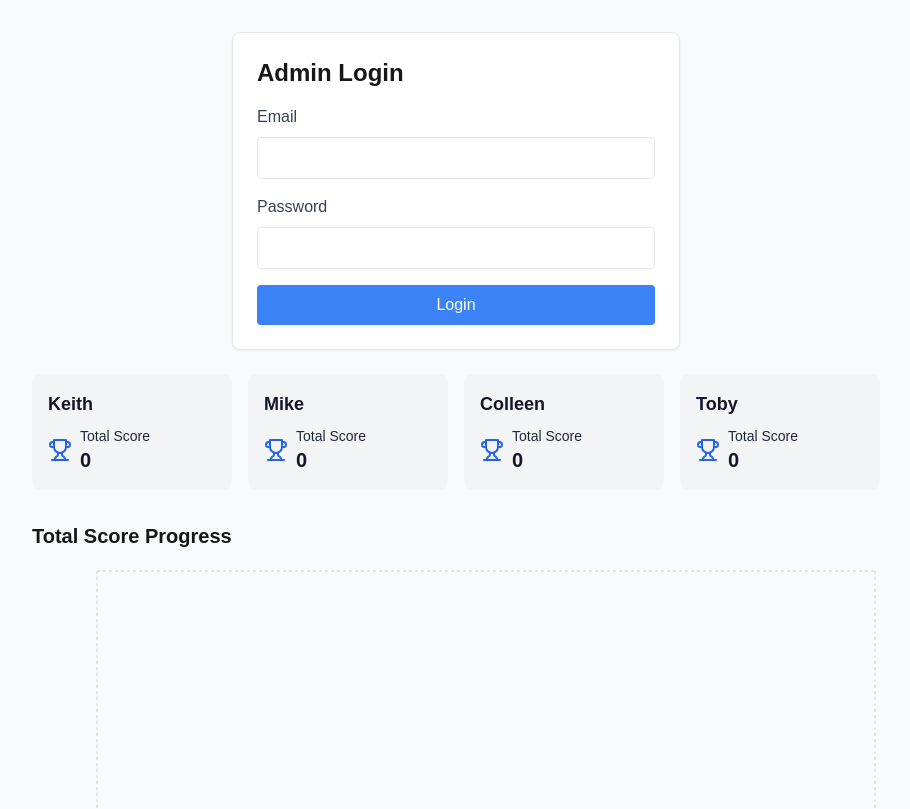
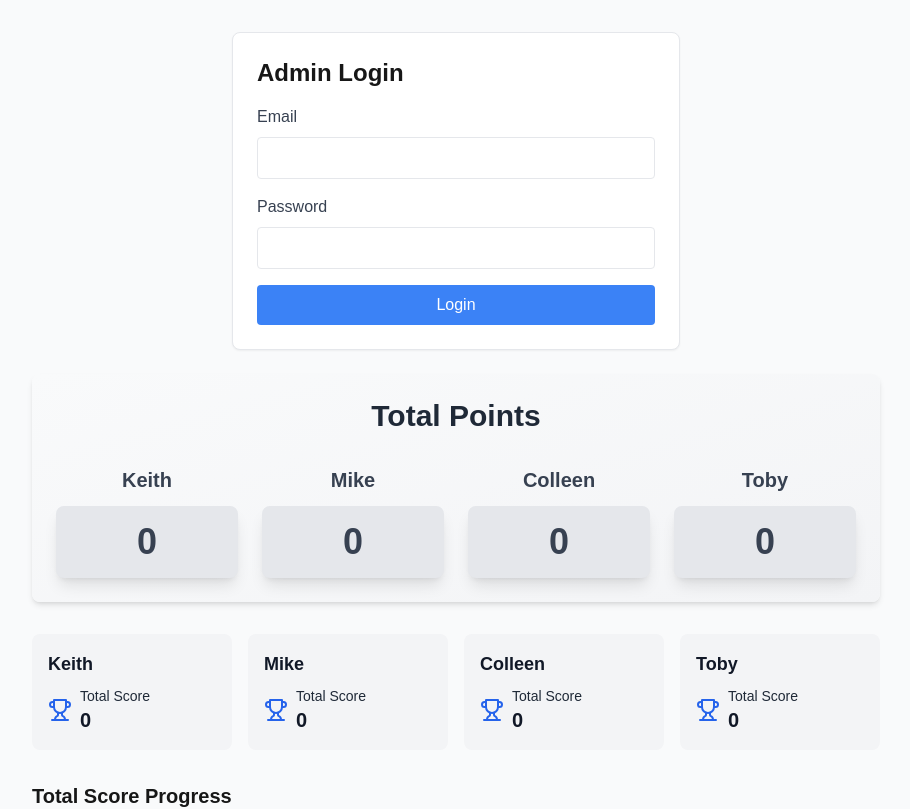
Before and after one commit to mwinscot/nyt-puzzle-scoreboard, a Next.js app: page / in a window 1280 px wide. Shown: the top 809 px of the page, without its empty margins (184-1094 px from the left). Built offline with nearby package versions, Linux system fonts and the light colour scheme; no server answers; the database is empty.

Commit message:
Fix scoring 2

```diff
--- a/src/components/TotalScoreHeader.tsx
+++ b/src/components/TotalScoreHeader.tsx
@@ -21,51 +21,47 @@ export const TotalScoreHeader: React.FC<TotalScoreHeaderProps> = ({
   player3Name,
   player4Name
 }) => {
-  // Function to determine background color based on score
-  const getScoreColor = (score: number, maxScore: number) => {
+  // Function to determine background and text colors based on ranking
+  const getStyles = (score: number, maxScore: number) => {
     const ratio = score / maxScore;
-    if (ratio >= 0.95) return 'bg-green-500';
-    if (ratio >= 0.9) return 'bg-green-400';
-    if (ratio >= 0.8) return 'bg-blue-500';
-    if (ratio >= 0.7) return 'bg-blue-400';
-    if (ratio >= 0.6) return 'bg-yellow-500';
-    return 'bg-yellow-400';
+    if (ratio >= 0.95) return 'bg-gradient-to-br from-yellow-400 to-yellow-600 text-white';
+    if (ratio >= 0.9) return 'bg-gradient-to-br from-slate-300 to-slate-500 text-white';
+    if (ratio >= 0.85) return 'bg-gradient-to-br from-amber-600 to-amber-800 text-white';
+    if (ratio >= 0.8) return 'bg-blue-500 text-white';
+    if (ratio >= 0.7) return 'bg-blue-400 text-white';
+    return 'bg-gray-200 text-gray-700';
   };
 
   const maxScore = Math.max(player1Score, player2Score, player3Score, player4Score);
 
   return (
-    <div className="mb-8">
-      <h2 className="text-2xl font-bold text-center mb-6">Total Points</h2>
-      <div className="grid grid-cols-4 gap-4">
-        {/* Player 1 */}
-        <div className="flex flex-col items-center">
-          <div className="text-xl font-bold mb-2">{player1Name}</div>
-          <div className={`text-4xl font-bold p-4 rounded-lg text-white ${getScoreColor(player1Score, maxScore)}`}>
+    <div className="rounded-lg p-6 bg-gradient-to-br from-gray-50 to-gray-100 shadow-md">
+      <h2 className="text-3xl font-bold text-center mb-8 text-gray-800">Total Points</h2>
+      <div className="grid grid-cols-4 gap-6">
+        <div className="text-center">
+          <div className="text-xl font-bold mb-3 text-gray-700">{player1Name}</div>
+          <div className={`text-4xl font-bold py-4 px-6 rounded-lg shadow-lg transition-all duration-300 transform hover:scale-105 ${getStyles(player1Score, maxScore)}`}>
             {player1Score}
           </div>
         </div>
 
-        {/* Player 2 */}
-        <div className="flex flex-col items-center">
-          <div className="text-xl font-bold mb-2">{player2Name}</div>
-          <div className={`text-4xl font-bold p-4 rounded-lg text-white ${getScoreColor(player2Score, maxScore)}`}>
+        <div className="text-center">
+          <div className="text-xl font-bold mb-3 text-gray-700">{player2Name}</div>
+          <div className={`text-4xl font-bold py-4 px-6 rounded-lg shadow-lg transition-all duration-300 transform hover:scale-105 ${getStyles(player2Score, maxScore)}`}>
             {player2Score}
           </div>
         </div>
 
-        {/* Player 3 */}
-        <div className="flex flex-col items-center">
-          <div className="text-xl font-bold mb-2">{player3Name}</div>
-          <div className={`text-4xl font-bold p-4 rounded-lg text-white ${getScoreColor(player3Score, maxScore)}`}>
+        <div className="text-center">
+          <div className="text-xl font-bold mb-3 text-gray-700">{player3Name}</div>
+          <div className={`text-4xl font-bold py-4 px-6 rounded-lg shadow-lg transition-all duration-300 transform hover:scale-105 ${getStyles(player3Score, maxScore)}`}>
             {player3Score}
           </div>
         </div>
 
-        {/* Player 4 */}
-        <div className="flex flex-col items-center">
-          <div className="text-xl font-bold mb-2">{player4Name}</div>
-          <div className={`text-4xl font-bold p-4 rounded-lg text-white ${getScoreColor(player4Score, maxScore)}`}>
+        <div className="text-center">
+          <div className="text-xl font-bold mb-3 text-gray-700">{player4Name}</div>
+          <div className={`text-4xl font-bold py-4 px-6 rounded-lg shadow-lg transition-all duration-300 transform hover:scale-105 ${getStyles(player4Score, maxScore)}`}>
             {player4Score}
           </div>
         </div>
--- a/src/components/puzzle-scoreboard.tsx
+++ b/src/components/puzzle-scoreboard.tsx
@@ -8,6 +8,7 @@ import ScoreCharts from '@/components/ScoreCharts';
 import { Card } from '@/components/ui/card';
 import { ScoreCard } from './ScoreCard';
 import { ArchiveButton } from './ArchiveButton';
+import { TotalScoreHeader } from '@/components/TotalScoreHeader';
 
 // Helper function to get current date in PST
 const getCurrentDatePST = (): string => {
@@ -337,9 +338,34 @@ const PuzzleScoreboard: React.FC = () => {
           </div>
         )}
 
+        {/* Header Scoreboard */}
+        <div className="mb-8">
+          <TotalScoreHeader
+            player1Score={scores.player1.total}
+            player2Score={scores.player2.total}
+            player3Score={scores.player3.total}
+            player4Score={scores.player4.total}
+            player1Name={player1Name}
+            player2Name={player2Name}
+            player3Name={player3Name}
+            player4Name={player4Name}
+          />
+        </div>
+
         {/* Score Input Section */}
         {isAdmin && (
           <div className="mb-6">
+            {/* Date Picker */}
+            <div className="mb-4">
+              <input
+                type="date"
+                value={currentDate}
+                onChange={(e) => setCurrentDate(e.target.value)}
+                className="p-2 border rounded"
+                max={getCurrentDatePST()}
+              />
+            </div>
+
             <div className="grid grid-cols-1 md:grid-cols-4 gap-4">
               <button
                 onClick={() => setCurrentEntry('player1')}
```
